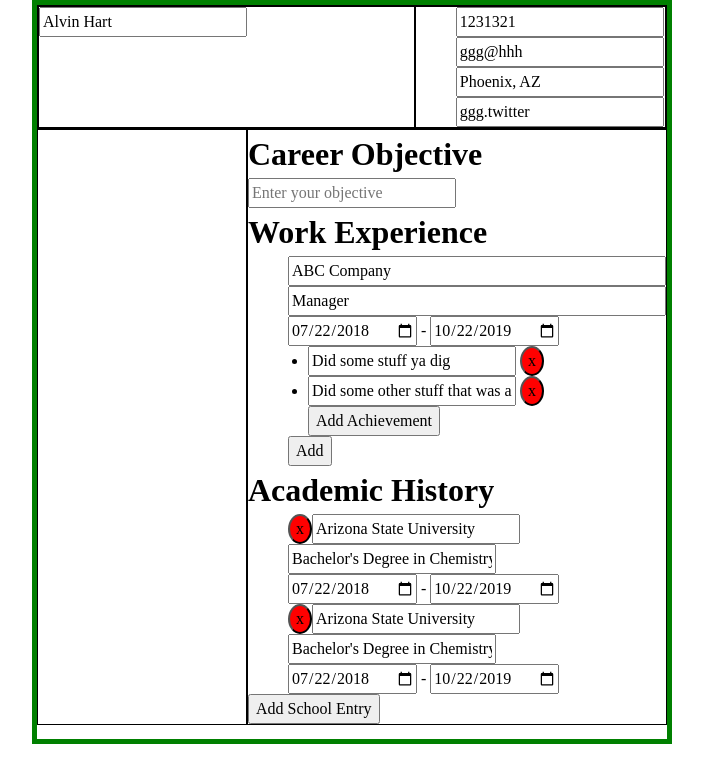
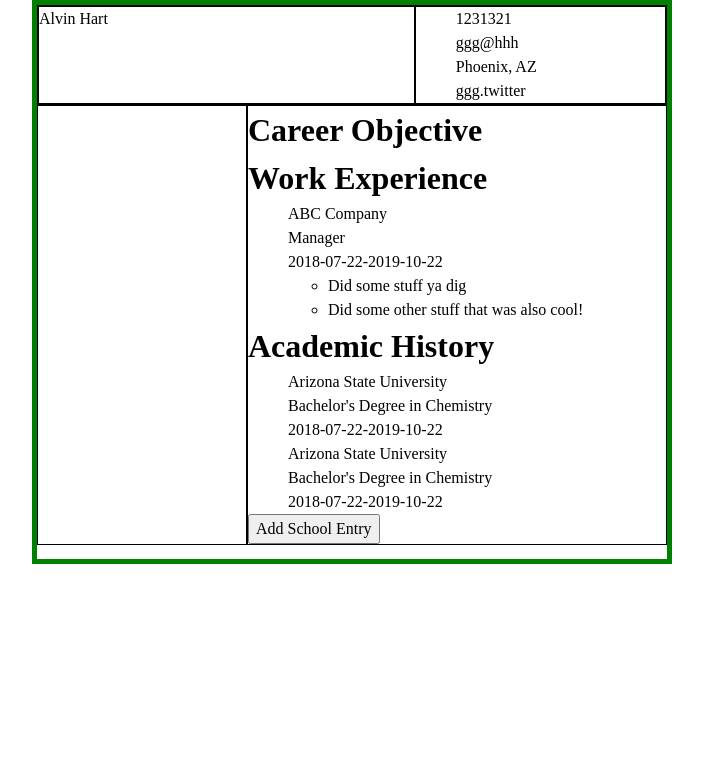
Before and after one commit to greenzombie123/cv-application, a React (Vite) app: page / in a window 1280 px wide. Shown: the top 782 px of the page, without its empty margins (288-991 px from the left). Built offline with nearby package versions, Linux system fonts and the light colour scheme.

Commit message:
Implement context into schoolinfo component

```diff
--- a/src/components/MainInfoSection/AcademicSection/AcademicSection.css
+++ b/src/components/MainInfoSection/AcademicSection/AcademicSection.css
@@ -1,11 +1,13 @@
 .academicSection_container{
-    position: relative;
+
 }
 
-.academicSection_container > .deleteButton{
+.schoolInfo > .deleteButton{
     position: absolute;
+    right: 0;
 }
 
 .academicSection_list{
+    position: relative;
     list-style-type:none;
 }
--- a/src/components/MainInfoSection/AcademicSection/SchoolInfo.jsx
+++ b/src/components/MainInfoSection/AcademicSection/SchoolInfo.jsx
@@ -1,29 +1,27 @@
 import TimeLength from "../../UtilityComponents/TimeLength";
+import { useContext } from "react";
+import { useHasSubmit } from "../../../hasSubmitContext";
 
-function SchoolInfo({ school, degree, startTime, endTime, onInputChange, onDeleleButtonClick }) {
-  const hasSubmit = false;
-  // return(
-  //     if (hasSubmit) {
-  //         return (
-  //           <>
-  //             <h1>Work Experience</h1>
-  //             <ul className="workSection">
-  //               {workInfoList.map((workInfo) => (
-  //                 <li key={workInfo.id}>
-  //                   <p>{workInfo.company}</p>
-  //                   <p>{workInfo.position}</p>
-  //                   <p>{workInfo.startTime + "-" + workInfo.endTime}</p>
-  //                   <ul>
-  //                     {workInfo.workAchievementList.map((WorkAchievement) => (
-  //                       <li key={WorkAchievement.id}>{WorkAchievement.text}</li>
-  //                     ))}
-  //                   </ul>
-  //                 </li>
-  //               ))}
-  //             </ul>
-  //           </>
-  //         );
-  //       } else
+function SchoolInfo({
+  school,
+  degree,
+  startTime,
+  endTime,
+  onInputChange,
+  onDeleleButtonClick,
+}) {
+  const {HasSubmitContext} = useHasSubmit()
+  const hasSubmit = useContext(HasSubmitContext)
+
+  if (hasSubmit) {
+    return (
+      <li className="schoolInfo">
+        <p>{school}</p>
+        <p>{degree}</p>
+        <p>{startTime + "-" + endTime}</p>
+      </li>
+    );
+  } else
     return (
       <li className="schoolInfo">
         <button className="deleteButton" onClick={onDeleleButtonClick}>
--- a/src/hasSubmitContext.js
+++ b/src/hasSubmitContext.js
@@ -2,7 +2,7 @@ import { createContext } from "react";
 import { useState } from "react";
 
 export const useHasSubmit = () => {
-  const [hasSubmit, setHasSubmit] = useState(false);
+  const [hasSubmit, setHasSubmit] = useState(true);
 
   const HasSubmitContext = createContext(hasSubmit);
 
```
Lines whose indentation alone changed are shown as unchanged.
